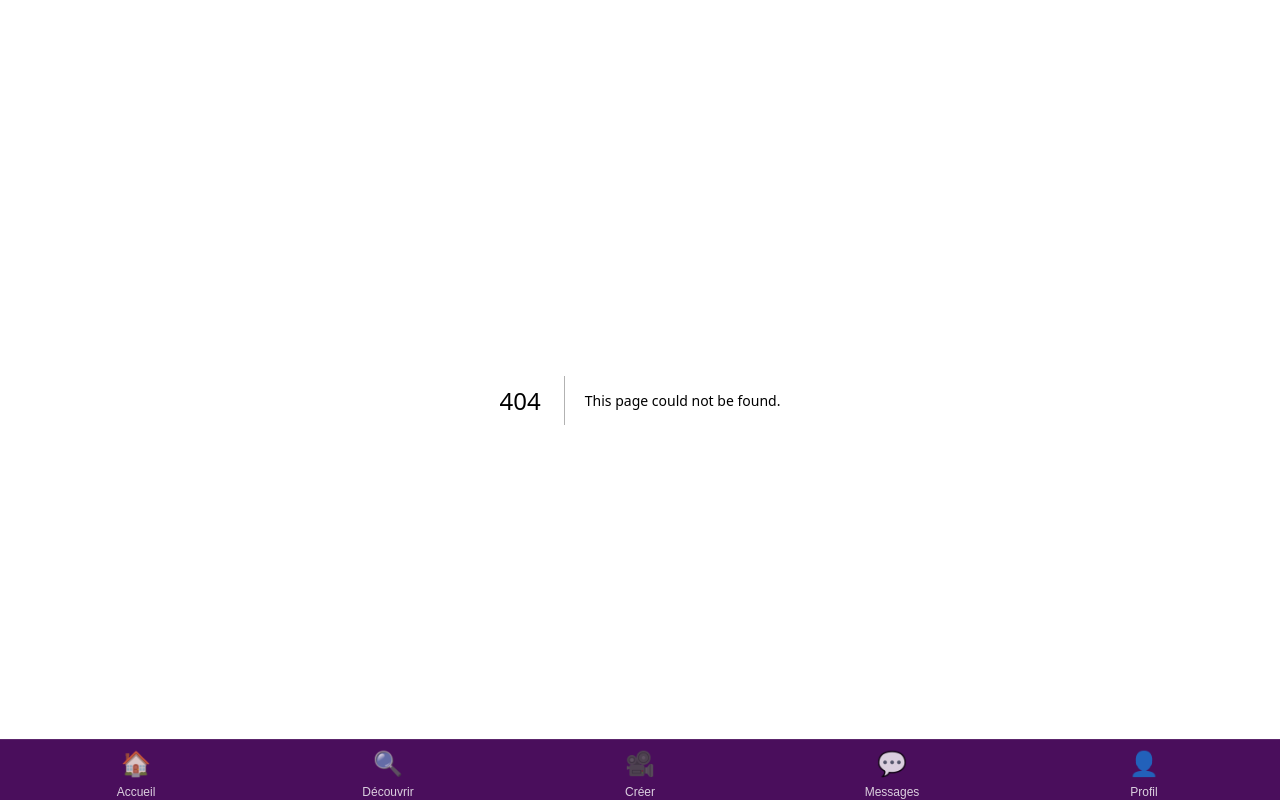
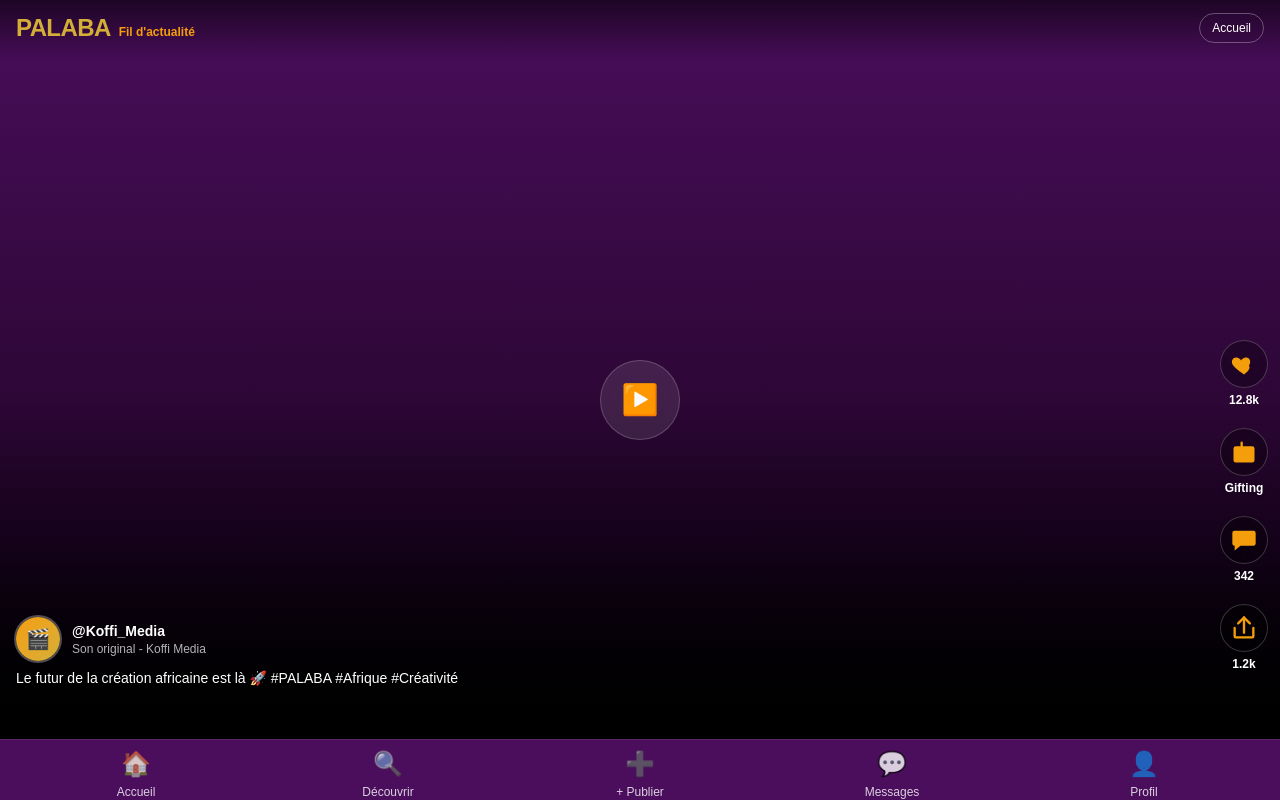
Before and after one commit to baobabai68-hash/codespace, a Next.js app: page /feed in a window 1280 px wide. Before the commit this address had no page. Built offline with nearby package versions, Linux system fonts and the light colour scheme.

Commit message:
feat: add home CTA buttons (Se connecter/Commencer) and new /feed page with bottom nav and gifting buttons]

```diff
--- /dev/null
+++ b/src/app/feed/page.tsx
@@ -0,0 +1,174 @@
+// Types
+type Post = {
+  id: string;
+  username: string;
+  avatarEmoji: string;
+  caption: string;
+  likes: number;
+  comments: number;
+  shares: number;
+  music: string;
+  gradient: string;
+};
+
+// Dummy data for the PALABA feed (Fil d'actualité)
+const posts: Post[] = [
+  {
+    id: "1",
+    username: "@Koffi_Media",
+    avatarEmoji: "🎬",
+    caption: "Le futur de la création africaine est là 🚀 #PALABA #Afrique #Créativité",
+    likes: 12800,
+    comments: 342,
+    shares: 1200,
+    music: "Son original - Koffi Media",
+    gradient: "from-[#4A0E5C] via-[#2d0736] to-black",
+  },
+  {
+    id: "2",
+    username: "@Awa_Dance",
+    avatarEmoji: "💃",
+    caption: "Nouveau pas de danse 🔥 Rejoins le défi #PALABAChallenge #Dance",
+    likes: 8400,
+    comments: 210,
+    shares: 640,
+    music: "Azonto Vibes - DJ Kaba",
+    gradient: "from-[#F59E0B]/40 via-[#4A0E5C] to-black",
+  },
+  {
+    id: "3",
+    username: "@Moussa_Tech",
+    avatarEmoji: "💻",
+    caption: "Comment j'ai construit mon premier SaaS en 30 jours 🚀 #Tech #Startup",
+    likes: 5600,
+    comments: 156,
+    shares: 320,
+    music: "Code Vibes - Dev Music",
+    gradient: "from-[#1e3a8a] via-[#4A0E5C] to-black",
+  },
+  {
+    id: "4",
+    username: "@Fatima_Chef",
+    avatarEmoji: "🍽️",
+    caption: "Ma recette secrète de jollof rice 🍛 #Food #AfricanCuisine",
+    likes: 9200,
+    comments: 289,
+    shares: 750,
+    music: "Kitchen Sounds - Chef Beats",
+    gradient: "from-[#F59E0B] via-[#D4AF37] to-black",
+  },
+];
+
+function formatCount(value: number): string {
+  if (value >= 1_000_000) return `${(value / 1_000_000).toFixed(1)}M`;
+  if (value >= 1_000) return `${(value / 1_000).toFixed(1)}k`;
+  return `${value}`;
+}
+
+function HeartIcon() {
+  return (
+    <svg viewBox="0 0 24 24" fill="currentColor" className="h-7 w-7" aria-hidden="true">
+      <path d="M12 21s-6.716-4.297-9.192-7.61C.6 10.413 1.76 6.5 5.25 6.5c2.05 0 3.45 1.17 4.25 2.5.8-1.33 2.2-2.5 4.25-2.5 3.49 0 4.65 3.91 2.442 6.89C18.716 16.703 12 21 12 21z" />
+    </svg>
+  );
+}
+
+function CommentIcon() {
+  return (
+    <svg viewBox="0 0 24 24" fill="currentColor" className="h-7 w-7" aria-hidden="true">
+      <path d="M4 4h16a2 2 0 0 1 2 2v9a2 2 0 0 1-2 2H9l-5 4v-4H4a2 2 0 0 1-2-2V6a2 2 0 0 1 2-2z" />
+    </svg>
+  );
+}
+
+function ShareIcon() {
+  return (
+    <svg viewBox="0 0 24 24" fill="none" stroke="currentColor" strokeWidth="2" strokeLinecap="round" strokeLinejoin="round" className="h-7 w-7" aria-hidden="true">
+      <path d="M4 12v7a1 1 0 0 0 1 1h14a1 1 0 0 0 1-1v-7" />
+      <path d="M12 3v13" />
+      <path d="m7 8 5-5 5 5" />
+    </svg>
+  );
+}
+
+function GiftIcon() {
+  return (
+    <svg viewBox="0 0 24 24" fill="currentColor" className="h-7 w-7" aria-hidden="true">
+      <path d="M19 7h-8V4a1 1 0 0 0-2 0v3H5a2 2 0 0 0-2 2v10a2 2 0 0 0 2 2h14a2 2 0 0 0 2-2V9a2 2 0 0 0-2-2z" />
+      <path d="M9 4v3M15 4v3M4 16h16" />
+    </svg>
+  );
+}
+
+function ActionButton({
+  icon,
+  label,
+  count,
+}: {
+  icon: React.ReactNode;
+  label: string;
+  count: string;
+}) {
+  return (
+    <button
+      type="button"
+      aria-label={label}
+      className="flex flex-col items-center gap-1 text-orange-brand active:scale-90 transition-transform"
+    >
+      <span className="flex h-12 w-12 items-center justify-center rounded-full bg-black/30 backdrop-blur-sm border border-white/20">
+        {icon}
+      </span>
+      <span className="text-xs font-semibold text-white drop-shadow">{count}</span>
+    </button>
+  );
+}
+
+function VideoCard({ post }: { post: Post }) {
+  return (
+    <article className="relative h-screen w-full snap-start snap-always overflow-hidden bg-black">
+      <div className={`absolute inset-0 bg-gradient-to-b ${post.gradient}`} aria-hidden="true" />
+      <div className="absolute inset-0 flex items-center justify-center" aria-hidden="true">
+        <div className="flex h-20 w-20 items-center justify-center rounded-full border border-white/20 bg-white/10 backdrop-blur-sm">
+          <span className="text-3xl">▶️</span>
+        </div>
+      </div>
+      <div className="absolute right-3 bottom-32 z-20 flex flex-col items-center gap-5">
+        <ActionButton icon={<HeartIcon />} label="J'aime" count={formatCount(post.likes)} />
+        <ActionButton icon={<GiftIcon />} label="Cadeau" count="Gifting" />
+        <ActionButton icon={<CommentIcon />} label="Commenter" count={formatCount(post.comments)} />
+        <ActionButton icon={<ShareIcon />} label="Partager" count={formatCount(post.shares)} />
+      </div>
+      <div className="absolute bottom-0 left-0 right-0 z-10 bg-gradient-to-t from-black/80 via-black/30 to-transparent px-4 pb-28 pt-16">
+        <div className="flex items-center gap-3">
+          <div className="flex h-11 w-11 shrink-0 items-center justify-center rounded-full bg-gradient-to-br from-orange-brand to-gold-brand text-xl ring-2 ring-white/30">
+            {post.avatarEmoji}
+          </div>
+          <div className="min-w-0">
+            <p className="truncate text-sm font-bold text-white">{post.username}</p>
+            <p className="truncate text-xs text-white/70">{post.music}</p>
+          </div>
+        </div>
+        <p className="mt-2 max-w-[75%] text-sm leading-snug text-white drop-shadow">
+          {post.caption}
+        </p>
+      </div>
+    </article>
+  );
+}
+
+export default function FeedPage() {
+  return (
+    <div className="no-scrollbar h-screen snap-y snap-mandatory overflow-y-scroll bg-purple-brand">
+      <header className="fixed left-0 right-0 top-0 z-40 flex items-center justify-between bg-gradient-to-b from-black/60 to-transparent px-4 pb-4 pt-3">
+        <div className="flex items-baseline gap-2">
+          <h1 className="text-2xl font-extrabold tracking-tight text-gold-brand">PALABA</h1>
+          <p className="text-xs font-semibold text-orange-brand">Fil d'actualité</p>
+        </div>
+        <a href="/" className="rounded-full border border-white/30 px-3 py-1.5 text-xs font-medium text-white backdrop-blur-sm transition-colors hover:bg-white/10">Accueil</a>
+      </header>
+      {posts.map((post) => (
+        <VideoCard key={post.id} post={post} />
+      ))}
+    </div>
+  );
+}
--- a/src/app/layout.tsx
+++ b/src/app/layout.tsx
@@ -21,7 +21,7 @@ function BottomNav() {
   const navItems = [
     { label: "Accueil", href: "/", icon: "🏠" },
     { label: "Découvrir", href: "/discover", icon: "🔍" },
-    { label: "Créer", href: "/create", icon: "🎥" },
+    { label: "+ Publier", href: "/create", icon: "➕" },
     { label: "Messages", href: "/messages", icon: "💬" },
     { label: "Profil", href: "/profile", icon: "👤" },
   ];
--- a/src/app/page.tsx
+++ b/src/app/page.tsx
@@ -69,6 +69,15 @@ function ShareIcon() {
   );
 }
 
+function GiftIcon() {
+  return (
+    <svg viewBox="0 0 24 24" fill="currentColor" className="h-7 w-7" aria-hidden="true">
+      <path d="M19 7h-8V4a1 1 0 0 0-2 0v3H5a2 2 0 0 0-2 2v10a2 2 0 0 0 2 2h14a2 2 0 0 0 2-2V9a2 2 0 0 0-2-2z" />
+      <path d="M9 4v3M15 4v3M4 16h16" />
+    </svg>
+  );
+}
+
 function ActionButton({
   icon,
   label,
@@ -108,6 +117,7 @@ function VideoCard({ post }: { post: Post }) {
       {/* Right side vertical action stack */}
       <div className="absolute right-3 bottom-32 z-20 flex flex-col items-center gap-5">
         <ActionButton icon={<HeartIcon />} label="J'aime" count={formatCount(post.likes)} />
+        <ActionButton icon={<GiftIcon />} label="Cadeau" count="Gifting" />
         <ActionButton icon={<CommentIcon />} label="Commenter" count={formatCount(post.comments)} />
         <ActionButton icon={<ShareIcon />} label="Partager" count={formatCount(post.shares)} />
       </div>
@@ -135,9 +145,25 @@ export default function Home() {
   return (
     <div className="no-scrollbar h-screen snap-y snap-mandatory overflow-y-scroll bg-purple-brand">
       {/* Header */}
-      <header className="fixed left-0 right-0 top-0 z-40 flex items-baseline gap-2 bg-gradient-to-b from-black/60 to-transparent px-4 pb-4 pt-3">
-        <h1 className="text-2xl font-extrabold tracking-tight text-gold-brand">PALABA</h1>
-        <p className="text-xs font-semibold text-orange-brand">Crée. Partage. Gagne.</p>
+      <header className="fixed left-0 right-0 top-0 z-40 flex items-center justify-between bg-gradient-to-b from-black/60 to-transparent px-4 pb-4 pt-3">
+        <div className="flex items-baseline gap-2">
+          <h1 className="text-2xl font-extrabold tracking-tight text-gold-brand">PALABA</h1>
+          <p className="text-xs font-semibold text-orange-brand">Crée. Partage. Gagne.</p>
+        </div>
+        <div className="flex items-center gap-2">
+          <a
+            href="/login"
+            className="rounded-full border border-white/30 px-3 py-1.5 text-xs font-medium text-white backdrop-blur-sm transition-colors hover:bg-white/10"
+          >
+            Se connecter
+          </a>
+          <a
+            href="/register"
+            className="rounded-full bg-purple-brand px-3 py-1.5 text-xs font-medium text-white shadow-lg transition-colors hover:bg-orange-brand"
+          >
+            Commencer
+          </a>
+        </div>
       </header>
 
       {/* Feed */}
```
